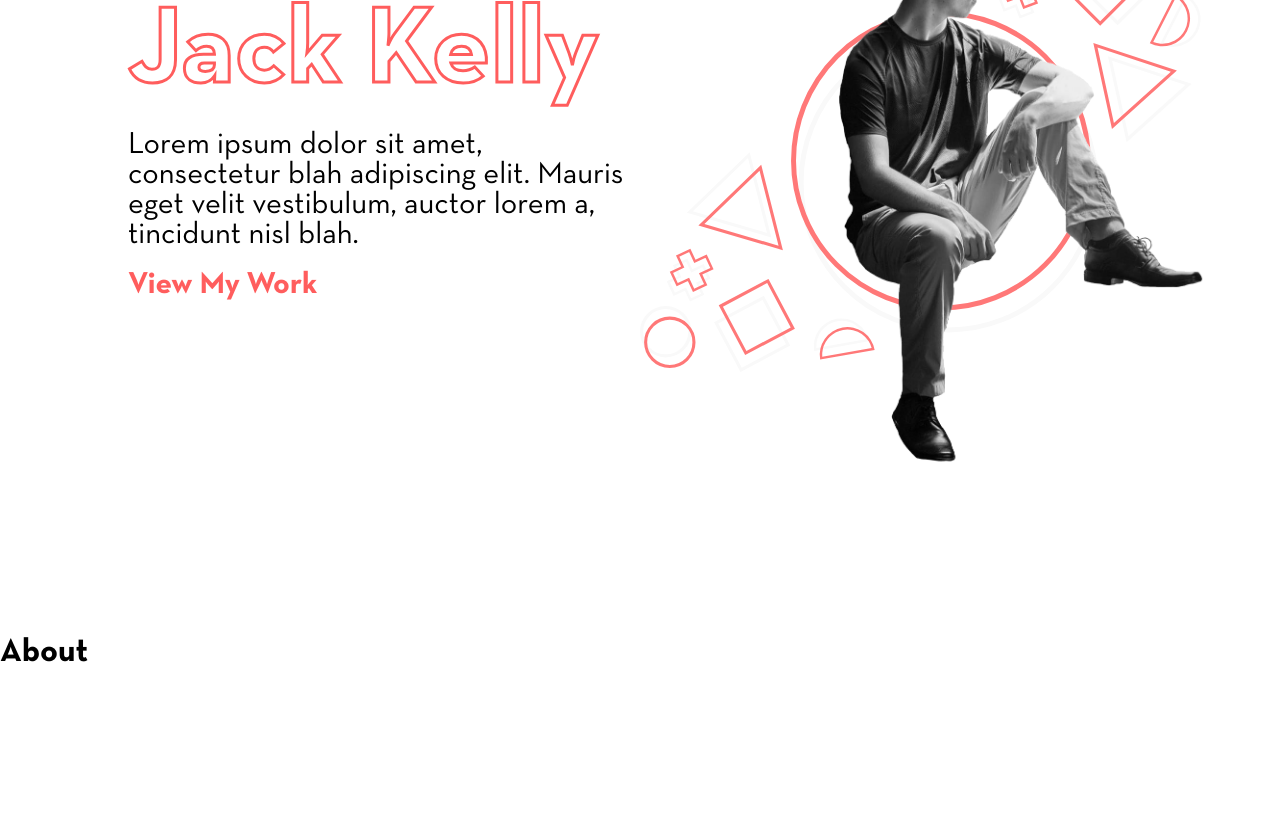
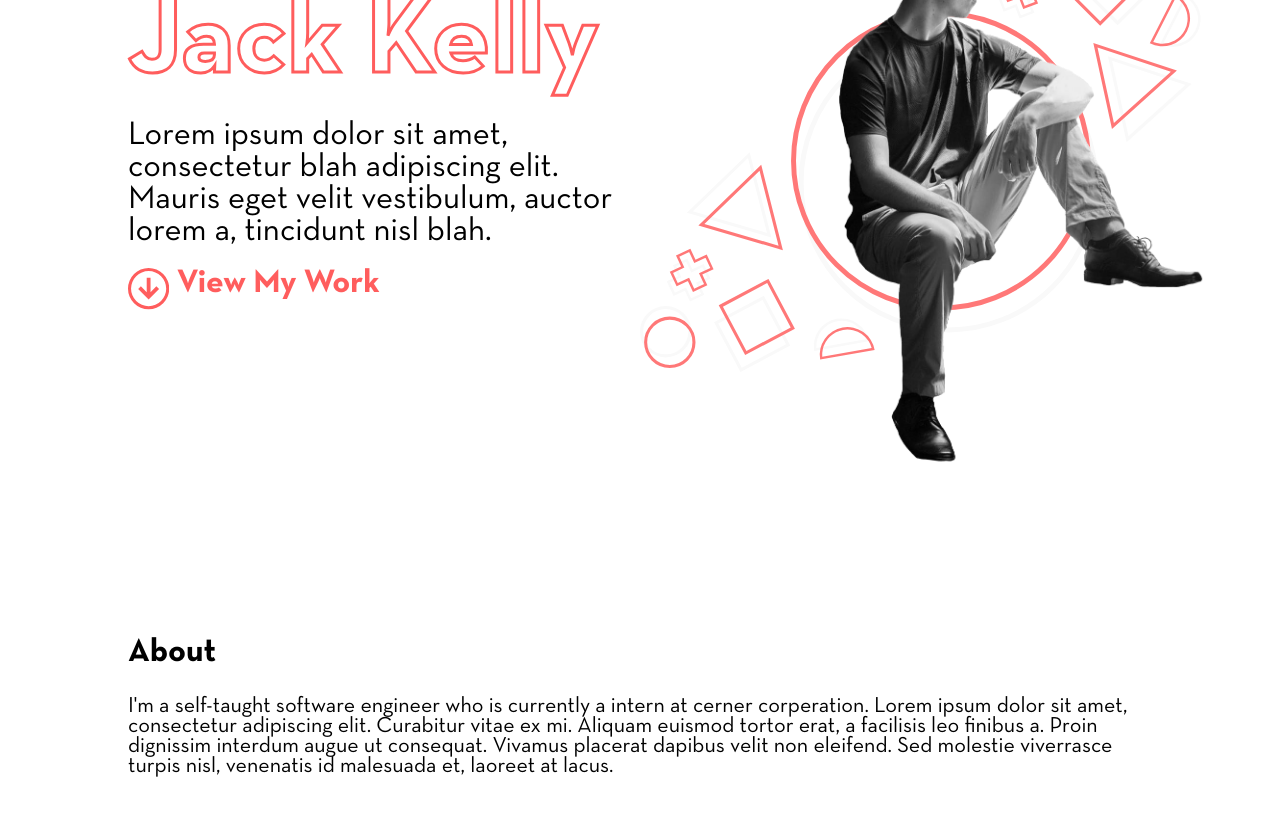
Before and after one commit to JackRKelly/Portfolio, a React (Create React App) app: page / in a window 1280 px wide. Shown: the part 260-1076 px from the top of the page. Built offline with nearby package versions, Linux system fonts and the light colour scheme.

Commit message:
Added down arrow svg icon

```diff
--- a/src/Home.scss
+++ b/src/Home.scss
@@ -18,6 +18,9 @@ main {
         @media (min-width: $large) {
           width: 50%;
         }
+        @media (min-width: $extralarge) {
+          width: 45%;
+        }
         h1 {
           -webkit-text-stroke: 3px $primary;
           -webkit-text-fill-color: transparent;
@@ -30,13 +33,19 @@ main {
         }
         p {
           margin: 20px 0;
-          font-size: 1.4em;
+          font-size: 1.5em;
         }
         a {
+          display: flex;
+          svg {
+            width: 1.25em;
+            padding-right: 7.5px;
+            fill: #ff5d5d;
+          }
           text-decoration: none;
           color: $primary;
           font-weight: bold;
-          font-size: 1.4em;
+          font-size: 1.5em;
         }
       }
       .hero {
--- a/src/Home.tsx
+++ b/src/Home.tsx
@@ -1,5 +1,6 @@
 import React from "react";
 import AnchorLink from "react-anchor-link-smooth-scroll";
+import DownArrow from "./assets/svg/downarrow";
 import HeroShapes from "./assets/svg/heroshapes";
 import Content from "./components/Content";
 import "./Home.scss";
@@ -16,7 +17,7 @@ const Home = () => {
               Mauris eget velit vestibulum, auctor lorem a, tincidunt nisl blah.
             </p>
             <AnchorLink offset="70" href="#work">
-              View My Work
+              <DownArrow /> View My Work
             </AnchorLink>
           </div>
           <div className="hero">
@@ -25,7 +26,17 @@ const Home = () => {
         </Content>
       </section>
       <section id="about">
-        <h1>About</h1>
+        <Content>
+          <h1>About</h1>
+          <p>
+            I'm a self-taught software engineer who is currently a intern at
+            cerner corperation. Lorem ipsum dolor sit amet, consectetur
+            adipiscing elit. Curabitur vitae ex mi. Aliquam euismod tortor erat,
+            a facilisis leo finibus a. Proin dignissim interdum augue ut
+            consequat. Vivamus placerat dapibus velit non eleifend. Sed molestie
+            viverrasce turpis nisl, venenatis id malesuada et, laoreet at lacus.
+          </p>
+        </Content>
       </section>
       <section id="work">
         <h1>Work</h1>
--- /dev/null
+++ b/src/assets/svg/downarrow.tsx
@@ -0,0 +1,27 @@
+import React from "react";
+
+const DownArrow = () => {
+  return (
+    <svg
+      id="Layer_1"
+      data-name="Layer 1"
+      xmlns="http://www.w3.org/2000/svg"
+      viewBox="0 0 54 54"
+    >
+      <defs></defs>
+      <polygon
+        className="cls-1"
+        points="27 41.17 27 41.17 27 41.17 40.68 27.5 37.14 23.96 29.5 31.6 29.5 12.83 24.5 12.83 24.5 31.6 16.86 23.96 13.32 27.5 27 41.17"
+      />
+      <g id="Ellipse_9" data-name="Ellipse 9">
+        <circle style={{ fill: "none" }} cx="27" cy="27" r="27" />
+        <path
+          d="M27.65,54.87a27,27,0,1,1,27-27A27,27,0,0,1,27.65,54.87Zm0-50a23,23,0,1,0,23,23A23,23,0,0,0,27.65,4.87Z"
+          transform="translate(-0.65 -0.87)"
+        />
+      </g>
+    </svg>
+  );
+};
+
+export default DownArrow;
--- a/src/components/Content.tsx
+++ b/src/components/Content.tsx
@@ -1,7 +1,7 @@
 import React, { ReactNode } from "react";
 
 interface Props {
-  children: ReactNode;
+  children?: ReactNode;
 }
 
 const Content = (props: Props) => {
```
Also changed, not shown: src/assets/svg/viewmywork.svg (added).
